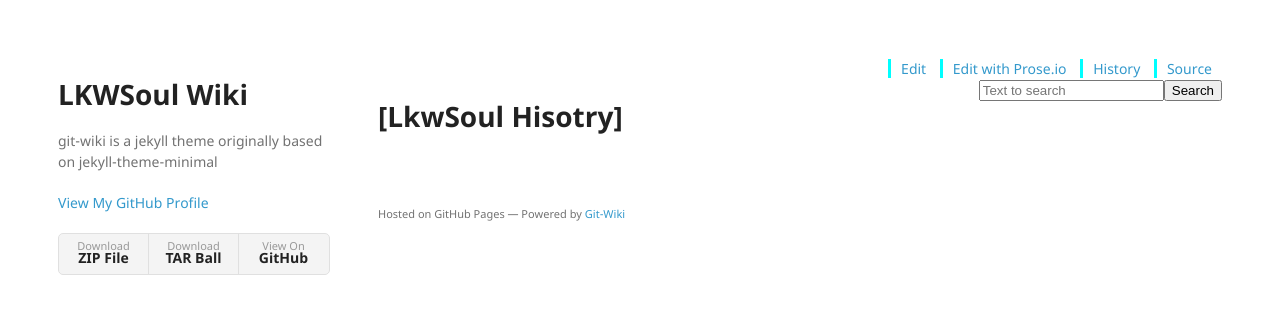
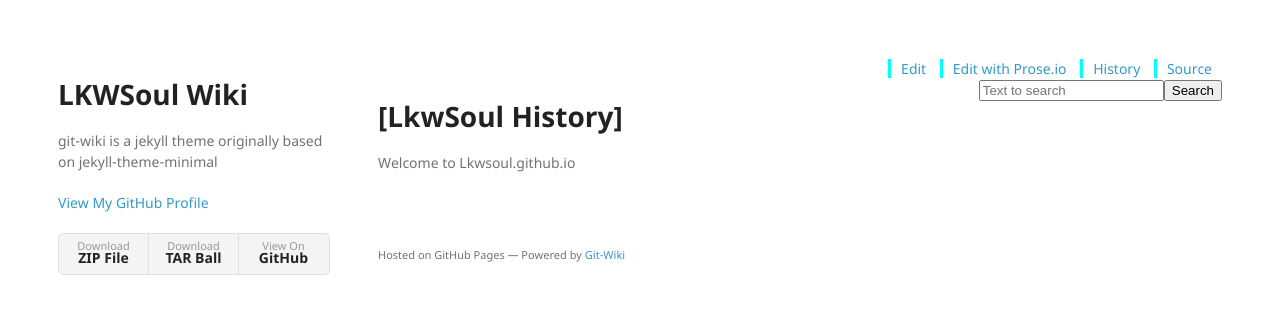
Before and after one commit to lkwsoul/lkwsoul.github.io, a Jekyll site: the page built from wiki/index.html.md, in a window 1280 px wide. Shown: the top 314 px of the page. Built offline with Jekyll 4.4.1, drawn with Linux system fonts in a browser that asks for light colours; nearby versions of some CDN libraries; our own code applies the rules of GitHub Pages for plain Markdown files.

Commit message:
Update index.html.md

```diff
--- a/wiki/index.html.md
+++ b/wiki/index.html.md
@@ -1,2 +1,3 @@
-[LkwSoul Hisotry]
-=================================
+[LkwSoul History]
+==============================
+Welcome to Lkwsoul.github.io
```
